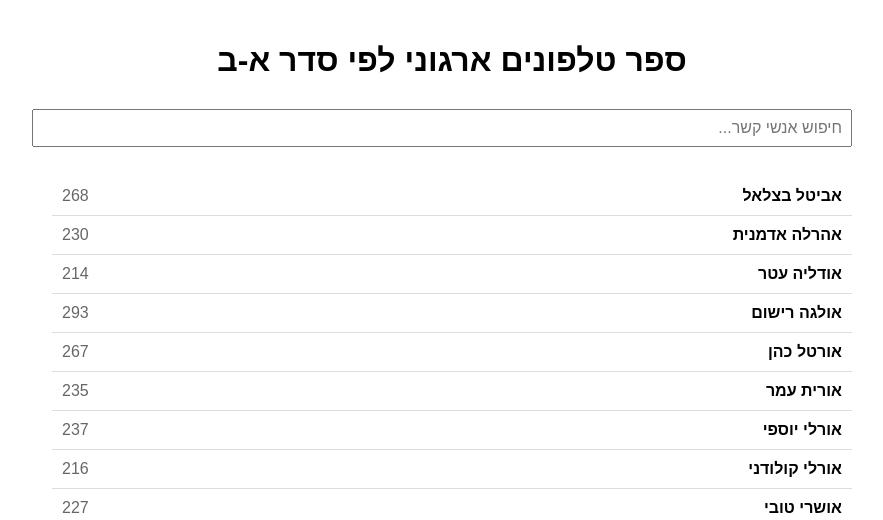
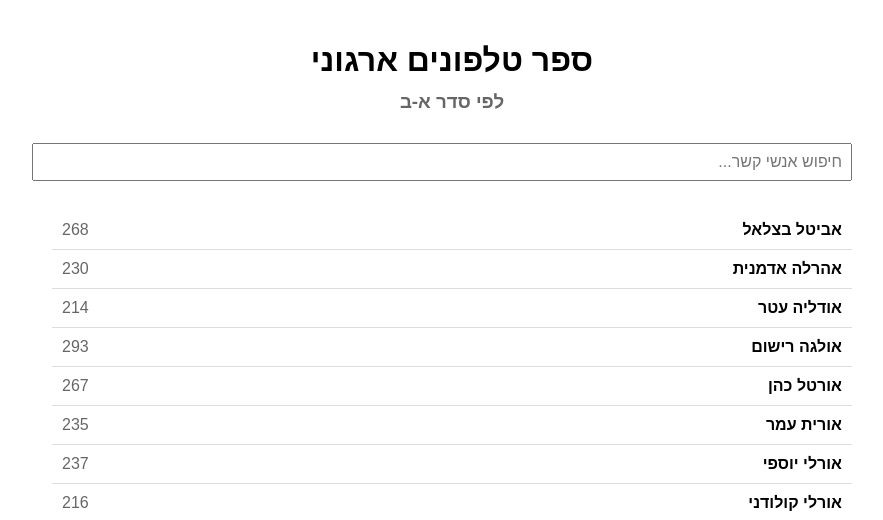
Before and after one commit to AfriatMichi/Data, a plain HTML site: page index.html in a window 1280 px wide. Shown: the part 248-768 px from the top of the page, without its empty margins (188-1071 px from the left). Drawn offline with Linux system fonts and the light colour scheme.

Commit message:
Update index.html

```diff
--- a/index.html
+++ b/index.html
@@ -60,7 +60,8 @@
 <body>
     <div class="header">
         <img src="https://www.hemdat.ac.il/wp-content/themes/binternet/assets/images/logo-full-v2.jpg" alt="Hemdat Logo" class="logo">
-        <h1>  ספר טלפונים ארגוני לפי סדר א-ב</h1>
+        <h1> ספר טלפונים ארגוני </h1>
+        <h3 style="color: #666; margin-top: -10px;"> לפי סדר א-ב </h3>
     </div>
 
     <div class="search-container">
```
